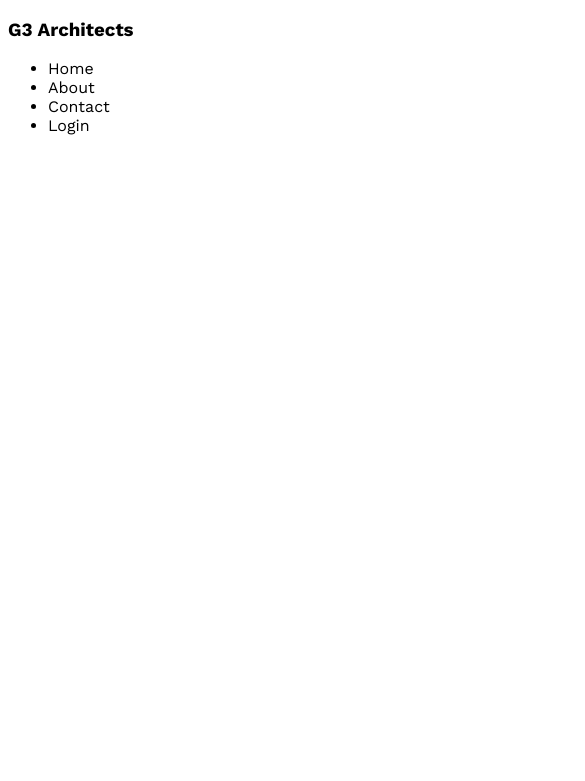
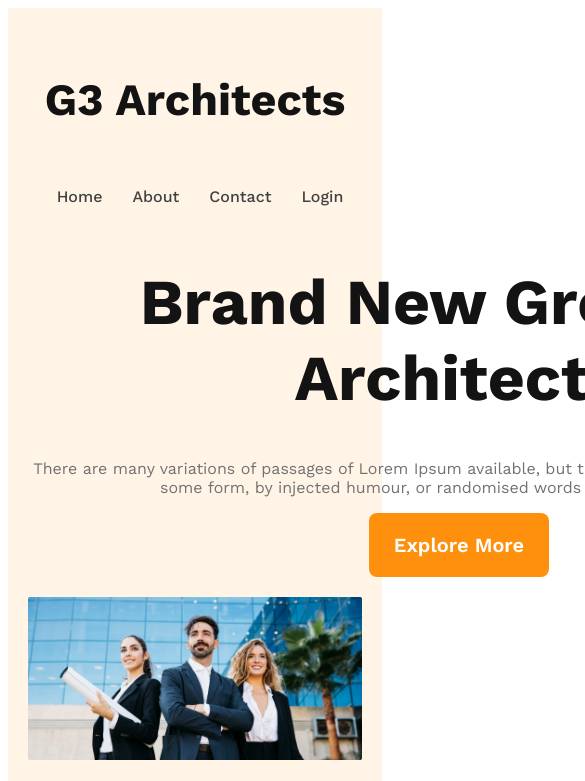
Before and after one commit to fazlerabbi13/g3-architect-website, a plain HTML site: page index.html in a window 390 px wide. Shown: the top 781 px of the page, 585 px wide, since content can reach past the window. Drawn offline with nearby package versions, Linux system fonts and the light colour scheme.

Commit message:
responsive added

```diff
--- a/index.html
+++ b/index.html
@@ -1,15 +1,18 @@
 <!DOCTYPE html>
 <html lang="en">
+
 <head>
     <meta charset="UTF-8">
     <meta name="viewport" content="width=device-width, initial-scale=1.0">
     <title>G3 Architect</title>
     <link rel="stylesheet" href="styles/architect.css">
 </head>
+
 <body>
+    <!-- header starting -->
     <header>
         <nav>
-            <h3>G3 Architects</h3>
+            <h3 class="nav-heading">G3 Architects</h3>
             <ul>
                 <li><a href=""></a>Home</li>
                 <li><a href=""></a>About</li>
@@ -17,12 +20,52 @@
                 <li><a href=""></a>Login</li>
             </ul>
         </nav>
+        <div class="banner">
+            <div class="banner-content">
+                <h1 class="banner-heading">Brand New
+                    Group of Architects
+                </h1>
+                <p class="banner-description">
+                    There are many variations of
+                    passages of Lorem Ipsum
+                    available, but the majority
+                    have suffered alteration in
+                    some form, by injected humour,
+                    or randomised
+                    words which don't look even
+                </p>
+                <button class="btn-primary">Explore More</button>
+            </div>
+            <img src="images/banner.png" alt="">
+        </div>
     </header>
+    <!-- header end -->
     <main>
-
+        <!-- teams section start -->
+        <section class="teams-container">
+            <div class="teams-img-container">
+                <img src="images/team1.png" alt="">
+                <img src="images/team2.png" alt="">
+                <img src="images/team3.png" alt="">
+                <img src="images/team4.png" alt="">
+            </div>
+            <div class="teams-content">
+                <h3 class="team-heading"><span class="quick-list">Quick list</span> <span class="of-our">of Our</span>
+                    <span class="features">Features</span></h3>
+                <p class="teams-description">There are many variations of
+                    passages of Lorem Ipsum
+                    available, but the majority
+                    have suffered alteration in
+                    some form, by injected humour,
+                    or randomised
+                    words which don't look even</p>
+                <button class="btn-primary">Explore More</button>
+            </div>
+        </section>
     </main>
     <footer>
 
     </footer>
 </body>
+
 </html>
--- a/styles/architect.css
+++ b/styles/architect.css
@@ -1,8 +1,128 @@
 /* work sens font from google font */
  @import url('https://fonts.googleapis.com/css2?family=Open+Sans:ital,wght@1,800&family=Poppins:wght@400;500&family=Work+Sans:wght@400;500;600;700;800&display=swap');
-
+    /* sheared styles */
   *{
     font-family: 'Open Sans', sans-serif;
     font-family: 'Poppins', sans-serif;
     font-family: 'Work Sans', sans-serif;
   }
+
+  /* header style */
+  header{
+    padding: 50px 240px;
+    background: rgba(255, 144, 14, 0.10);
+  }
+nav{
+    display: flex;
+    justify-content: space-between;
+    align-items: center;
+}
+.nav-heading{
+    color: #131313;
+    font-size:2.8rem;
+    font-weight: 700;
+}
+nav li{
+    list-style: none;
+    margin-right: 30px;
+    color: #424242;
+    font-size: 1rem;
+    font-weight: 500;
+}
+nav > ul{
+    display: flex;
+}
+/* banner styles */
+.banner-content{
+    width: 862px;
+    text-align: center;
+    margin: 0 auto;
+}
+.banner-heading{
+    color: #131313;
+    text-align: center;
+    font-size: 4rem;
+    font-weight: 700;
+}
+.banner-description{
+    color:  #727272;
+    text-align: center;
+    font-size: 1rem;
+    font-weight: 400;
+}
+.btn-primary{
+    border-radius: 8px;
+    background: #FF900E;
+    padding: 20px 25px;
+    color: #FFF;
+    font-size: 1.25rem;
+    font-weight: 600;
+    cursor: pointer;
+    border: 0;
+}
+.banner img{
+    width: 100%;
+    margin-top: 20px;
+}
+/* responsive media queris */
+@media screen and (max-width: 576px) {
+    header{
+        padding: 20px;
+    }
+    nav{
+        flex-direction: column;
+    }
+
+}
+/* tablet or medium devices */
+@media screen and (min-width: 576px) and (max-width: 992px) {
+    header{
+        padding: 50px;
+    }
+    nav{
+        flex-direction: column;
+    }
+}
+/* main styles */
+main{
+    max-width: 1440px;
+    margin: 0 auto;
+}
+/* teams styles */
+.teams-container{
+    display: flex;
+    align-items: center;
+}
+.teams-img-container{
+    display: grid;
+    grid-template-columns: repeat(2, 1fr);
+    gap: 1.5rem;
+}
+.teams-content{
+    padding-right:70px ;
+    padding-left:70px ;
+}
+.team-heading{
+    font-size: 2.8rem;
+
+}
+.quick-list{
+    color: #727272;
+    font-size: 2.7rem;
+    font-weight: 500;
+}
+.of-our{
+    color:#131313;
+    font-size: 2.7rem;
+    font-weight: 700;
+}
+.features{
+    color: #FF900E;
+    font-size:2.7rem;
+    font-weight: 700;
+}
+.teams-description{
+    color:  #727272;
+    font-size: 1rem;
+    font-weight: 400px;
+}
```
